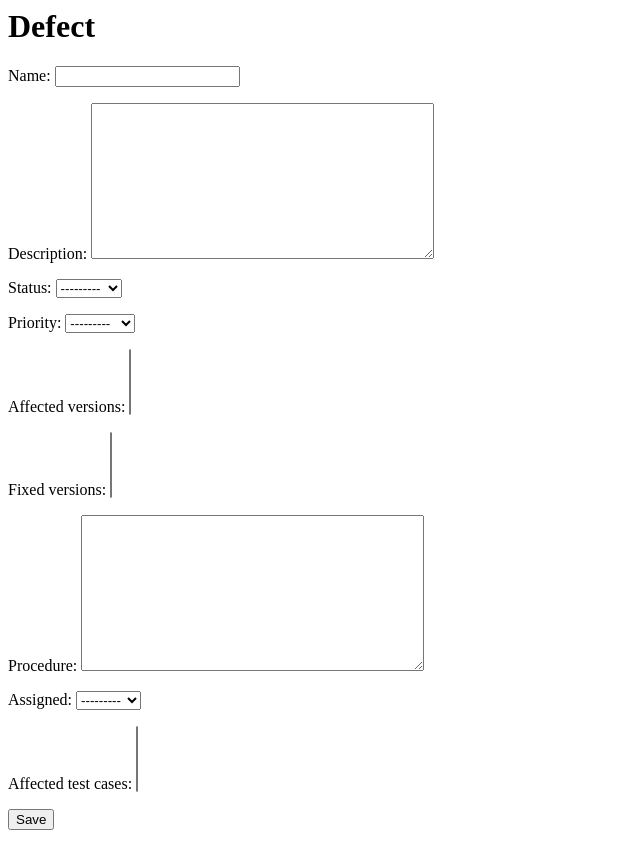
After one commit to debata/TestManager, a Django app: page /defect/new/ in a window 1280 px wide. The commit adds this page. Shown: the whole page, without its empty margins (0-640 px from the left). Run offline with Django 3.2, Linux system fonts and the light colour scheme; the visitor is signed in with stand-in values (Sample User, id 1); data comes from the database, SQL or seed files in the repository; data that the repository does not hold is empty.

Commit message:
Add defect reporting

```diff
--- a/TestManager/urls.py
+++ b/TestManager/urls.py
@@ -35,9 +35,15 @@ urlpatterns = [
     url(r'^persona/delete/([0-9]+)/$', delete_persona, name='delete_persona'),
     url(r'^testcases/$', show_test_cases, name='show_all_test_cases'),
     url(r'^testcases/version/([0-9]+)/$', show_test_cases, name='show_all_test_cases'),
-    url(r'^testcase/new/$', new_test_case),
+    url(r'^testcase/new/$', new_test_case, name='new_test_case'),
     url(r'^testcase/([0-9]+)/$', show_test_case, name='test_case_by_id'),
     url(r'^testcase/update/([0-9]+)/$', update_test_case, name='update_test_case'),
-    url(r'^testcase/delete/([0-9]+)/$', delete_test_case, name='delete_test_case')
+    url(r'^testcase/delete/([0-9]+)/$', delete_test_case, name='delete_test_case'),
+    url(r'^defects/$', show_defects, name='show_all_defects'),
+    url(r'^defects/version/([0-9]+)/$', show_defects, name='show_all_defects'),
+    url(r'^defect/new/$', new_defect, name='new_defect'),
+    url(r'^defect/([0-9]+)/$', show_defect, name='defect_by_id'),
+    url(r'^defect/update/([0-9]+)/$', update_defect, name='update_defect'),
+    url(r'^defect/delete/([0-9]+)/$', delete_defect, name='delete_defect')
 
 ]
--- a/main/admin.py
+++ b/main/admin.py
@@ -1,7 +1,8 @@
 from django.contrib import admin
-from .models import Version, TestCase, Persona
+from .models import Version, TestCase, Persona, Defect
 
 # Register your models here.
 admin.site.register(Version)
 admin.site.register(TestCase)
 admin.site.register(Persona)
+admin.site.register(Defect)
--- a/main/forms.py
+++ b/main/forms.py
@@ -1,7 +1,7 @@
 from django import forms
 from django.contrib.auth.forms import AuthenticationForm
 from django.contrib.auth.models import User
-from main.models import Version, TestCase, Persona
+from main.models import Version, TestCase, Persona, Defect
 
 class LoginForm(AuthenticationForm):
     username = forms.CharField(label="Username", max_length=30,
@@ -23,3 +23,8 @@ class TestCaseForm(forms.ModelForm):
     class Meta:
         model = TestCase
         fields = ('versions', 'priority', 'name', 'prerequisites', 'persona',  'procedure')
+
+class DefectForm(forms.ModelForm):
+    class Meta:
+        model = Defect
+        fields = ('name', 'description', 'status', 'priority', 'affected_versions', 'fixed_versions',  'procedure', 'assigned', 'affected_test_cases')
--- a/main/models.py
+++ b/main/models.py
@@ -18,9 +18,24 @@ class Persona(models.Model):
 
 class TestCase(models.Model):
     versions = models.ManyToManyField(Version)
-    priority = models.CharField(max_length=15)
+    priority = models.CharField(max_length=15, choices=[('Critical', 'Critical'),('High', 'High'),('Medium', 'Medium'),('Low','Low')])
     name = models.CharField(max_length=50)
     prerequisites = models.CharField(max_length=50, blank=True)
     persona = models.ForeignKey(Persona)
     procedure =  models.TextField(max_length=None)
     author = models.ForeignKey(User)
+
+    def __str__(self):
+        return str(self.id) + ' - ' + self.name
+
+class Defect(models.Model):
+    name = models.CharField(max_length=50)
+    description =  models.TextField(max_length=None)
+    status = models.CharField(max_length=15, choices=[('Open', 'Open'),('In-work', 'In-work'),('Fixed', 'Fixed'),('In-test','In-test'),('Closed','Closed')])
+    priority = models.CharField(max_length=15, choices=[('Critical', 'Critical'),('High', 'High'),('Medium', 'Medium'),('Low','Low')])
+    affected_versions = models.ManyToManyField(Version, related_name='affected_versions', blank=True)
+    fixed_versions = models.ManyToManyField(Version, related_name='fixed_version', blank=True)
+    procedure =  models.TextField(max_length=None)
+    reporter = models.ForeignKey(User, related_name='reporter_user')
+    assigned = models.ForeignKey(User, related_name='assigned_user', blank=True)
+    affected_test_cases = models.ManyToManyField(TestCase, blank=True)
--- a/main/template/main/home.html
+++ b/main/template/main/home.html
@@ -6,5 +6,7 @@
 <a href="{% url 'show_all_personas' %}">Show Personas</a>
 <br>
 <a href="{% url 'show_all_test_cases' %}">Show Test Cases</a>
+<br>
+<a href="{% url 'show_all_defects' %}">Show Defects</a>
 </BODY>
 </HTML>
--- /dev/null
+++ b/main/template/main/new_defect.html
@@ -0,0 +1,8 @@
+{% block content %}
+<h1>Defect</h1>
+<form method="POST" >
+{% csrf_token %}
+{{ form.as_p }}
+<button type="submit" >Save</button>
+</form>
+{% endblock %}
--- a/main/template/main/test_cases.html
+++ b/main/template/main/test_cases.html
@@ -9,5 +9,8 @@
 	<td><a href="{% url 'delete_test_case' tc.id %}" onclick="return confirm('Do you wish to delete this test case?');return false;">Delete</a></td>
 	</tr>
 	{% endfor %}
+	</table>
+	<br>
+	<a href="{% url 'new_test_case' %}">New Test Case</a>
 </body>
 </html>
--- a/main/views.py
+++ b/main/views.py
@@ -2,8 +2,8 @@ from django.shortcuts import render, redirect, get_object_or_404
 from django.http import HttpResponse
 from django.contrib.auth.decorators import login_required
 from django.contrib.auth.forms import UserCreationForm
-from main.models import Version,TestCase, Persona
-from main.forms import VersionForm, TestCaseForm, PersonaForm
+from main.models import Version,TestCase, Persona, Defect
+from main.forms import VersionForm, TestCaseForm, PersonaForm, DefectForm
 
 # Create your views here.
 def register(request):
@@ -46,10 +46,11 @@ def new_test_case(request):
             test_case = form.save(commit=False)
             test_case.author = request.user
             test_case.save()
+            form.save_m2m()
             return redirect(home)
     else:
         form = TestCaseForm()
-        return render(request, 'main/new_test_case.html', {'form':form})
+    return render(request, 'main/new_test_case.html', {'form':form})
 
 @login_required
 def update_test_case(request, id):
@@ -60,10 +61,11 @@ def update_test_case(request, id):
             test_case = form.save(commit=False)
             test_case.author = request.user
             test_case.save()
+            form.save_m2m()
             return redirect(show_test_cases)
     else:
         form = TestCaseForm(instance = test_case)
-        return render(request, 'main/new_test_case.html', {'test_case':test_case,'form':form})
+    return render(request, 'main/new_test_case.html', {'test_case':test_case,'form':form})
 
 @login_required
 def delete_test_case(request, id):
@@ -89,7 +91,7 @@ def new_version(request):
             return redirect(show_versions)
     else:
         form = VersionForm()
-        return render(request, 'main/new_version.html', {'form':form})
+    return render(request, 'main/new_version.html', {'form':form})
 
 @login_required
 def update_version(request, id):
@@ -101,7 +103,7 @@ def update_version(request, id):
             return redirect(show_versions)
     else:
         form = VersionForm(instance = version)
-        return render(request, 'main/new_version.html', {'version':version,'form':form})
+    return render(request, 'main/new_version.html', {'version':version,'form':form})
 
 @login_required
 def delete_version(request, id):
@@ -127,7 +129,7 @@ def new_persona(request):
             return redirect(home)
     else:
         form = PersonaForm()
-        return render(request, 'main/new_persona.html', {'form':form})
+    return render(request, 'main/new_persona.html', {'form':form})
 
 @login_required
 def update_persona(request, id):
@@ -139,7 +141,7 @@ def update_persona(request, id):
             return redirect(show_personas)
     else:
         form = PersonaForm(instance = persona)
-        return render(request, 'main/new_persona.html', {'persona':persona,'form':form})
+    return render(request, 'main/new_persona.html', {'persona':persona,'form':form})
 
 @login_required
 def delete_persona(request, id):
@@ -147,3 +149,56 @@ def delete_persona(request, id):
     if persona:
         persona.delete()
     return redirect(show_personas)
+
+@login_required
+def show_defects(request, version_id=None):
+    context = dict()
+    if version_id:
+        context['all_defects'] = Defect.objects.filter(versions__id=version_id)
+    else:
+        context['all_defects'] = Defect.objects.all()
+    return render(request, "main/defects.html",
+        context)
+
+@login_required
+def show_defect(request, defect_id):
+    context = dict()
+    context['defect'] = Defect.objects.get(id=defect_id)
+    return render(request, "main/defect_details.html",
+    context)
+
+@login_required
+def new_defect(request):
+    if request.method == 'POST':
+        form = DefectForm(request.POST)
+        if form.is_valid():
+            defect = form.save(commit=False)
+            defect.reporter = request.user
+            defect.save()
+            form.save_m2m()
+            return redirect(home)
+    else:
+        form = DefectForm()
+    return render(request, 'main/new_defect.html', {'form':form})
+
+@login_required
+def update_defect(request, id):
+    defect = get_object_or_404(Defect, pk=id)
+    if request.method == 'POST':
+        form = DefectForm(request.POST or None, instance=defect)
+        if form.is_valid():
+            defect = form.save(commit=False)
+            defect.author = request.user
+            defect.save()
+            form.save_m2m()
+            return redirect(show_defects)
+    else:
+        form = DefectForm(instance = defect)
+    return render(request, 'main/new_defect.html', {'defect':defect,'form':form})
+
+@login_required
+def delete_defect(request, id):
+    defect  = Defect.objects.get(id=id)
+    if defect:
+        defect.delete()
+    return redirect(show_defects)
```
Also changed, not shown: main/template/main/defect_details.html (added, +55 -0 lines), main/template/main/defects.html (added, +17 -0 lines), main/migrations/0002_auto_20160804_1811.py (added), main/migrations/0003_defect.py (added), main/migrations/0004_auto_20160804_1946.py (added), 6 other files.
